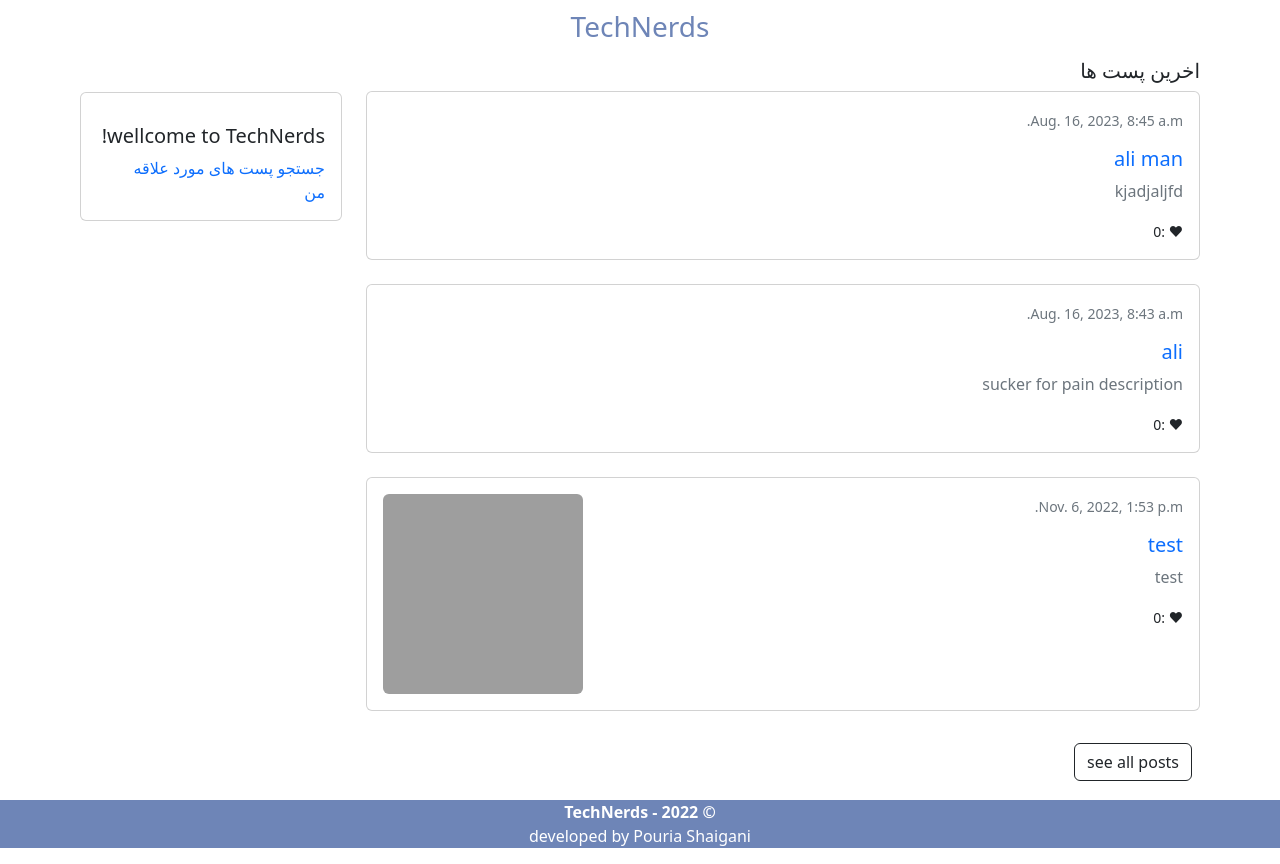
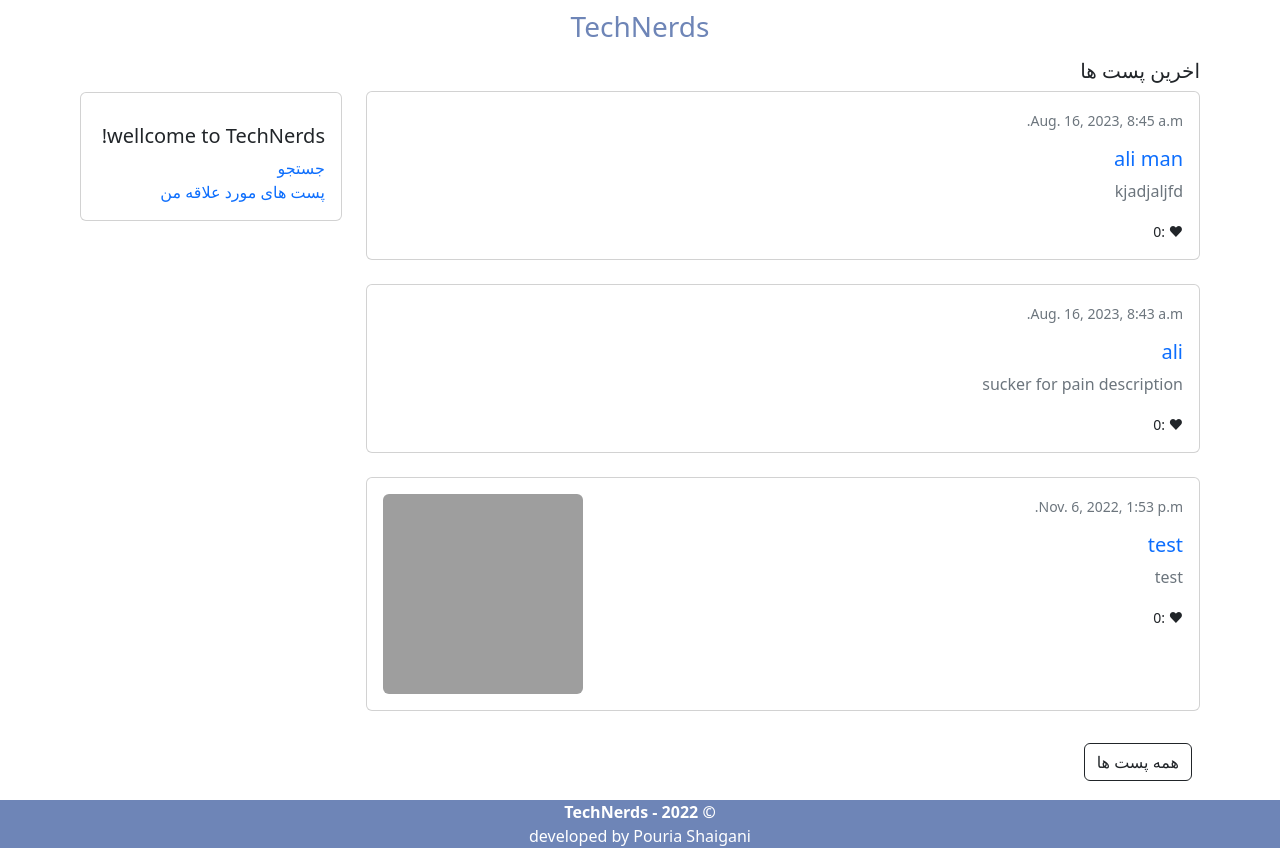
Before and after one commit to Pouria03/django-weblog, a Django app: page / in a window 1280 px wide. Shown: the part 56-920 px from the top of the page. Run offline with Django 4.2, Linux system fonts and the light colour scheme; data comes from the database, SQL or seed files in the repository; data that the repository does not hold is empty; some libraries are stand-ins or nearby versions; grey boxes are pictures that could not be loaded.

Commit message:
change some eng words to farsi

```diff
--- a/TechNerd/config/settings.py
+++ b/TechNerd/config/settings.py
@@ -119,6 +119,8 @@ CKEDITOR_CONFIGS = {
 }
 
 
+SECRET_KEY = 'django-fljfkj'
+
 # storage :
 DEFAULT_FILE_STORAGE = 'storages.backends.s3boto3.S3Boto3Storage'
 AWS_ACCESS_KEY_ID = '9d0d0a56-c95c-4391-a85c-4286a25df38e'
--- a/TechNerd/home/templates/home/home.html
+++ b/TechNerd/home/templates/home/home.html
@@ -7,7 +7,7 @@
     {% for post in posts %}
         {% include 'includes/post_card.html' with value=post %}
     {% endfor %}
-    <a href="{% url 'post:posts' %}" class="btn btn-xs btn-outline-dark m-2" style="float:right;"> see all posts </a>
+    <a href="{% url 'post:posts' %}" class="btn btn-xs btn-outline-dark m-2" style="float:right;">همه پست ها</a>
 {% endblock content %}
 
 <!-- ths is side bar -->
--- a/TechNerd/templates/includes/sidebar.html
+++ b/TechNerd/templates/includes/sidebar.html
@@ -2,6 +2,7 @@
   <div class="card-body">
     <h5 class="card-title">wellcome to TechNerds!</h5>
     <a href="{% url 'post:posts' %}" class="card-link">جستجو</a>
+    <br>
     <a href="{% url 'post:favorite_posts' %}" class="card-link">پست های مورد علاقه من</a>
   </div>
 </div>
```
